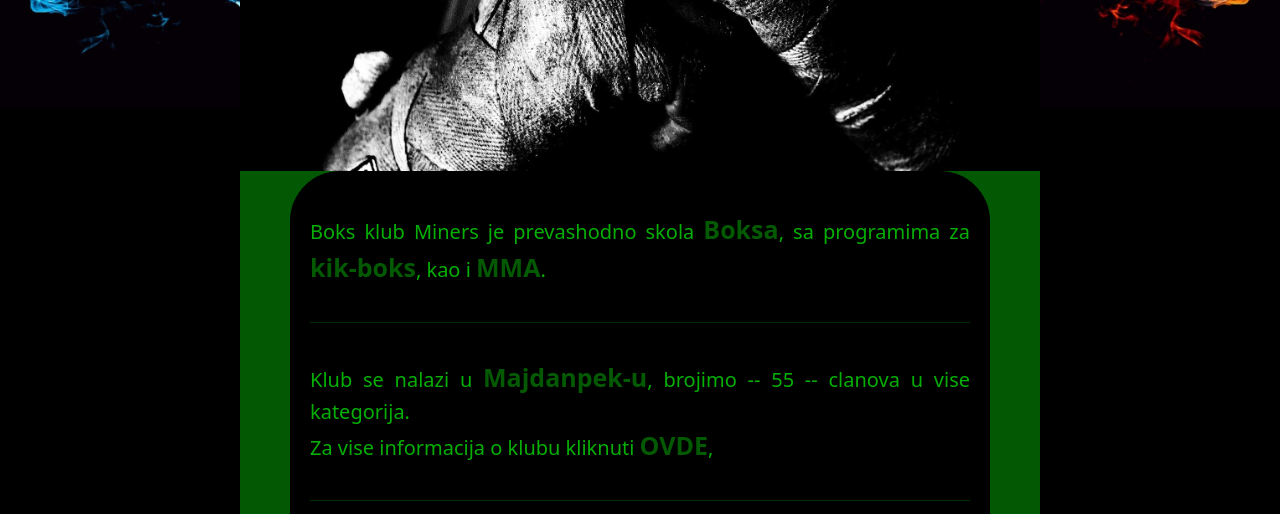
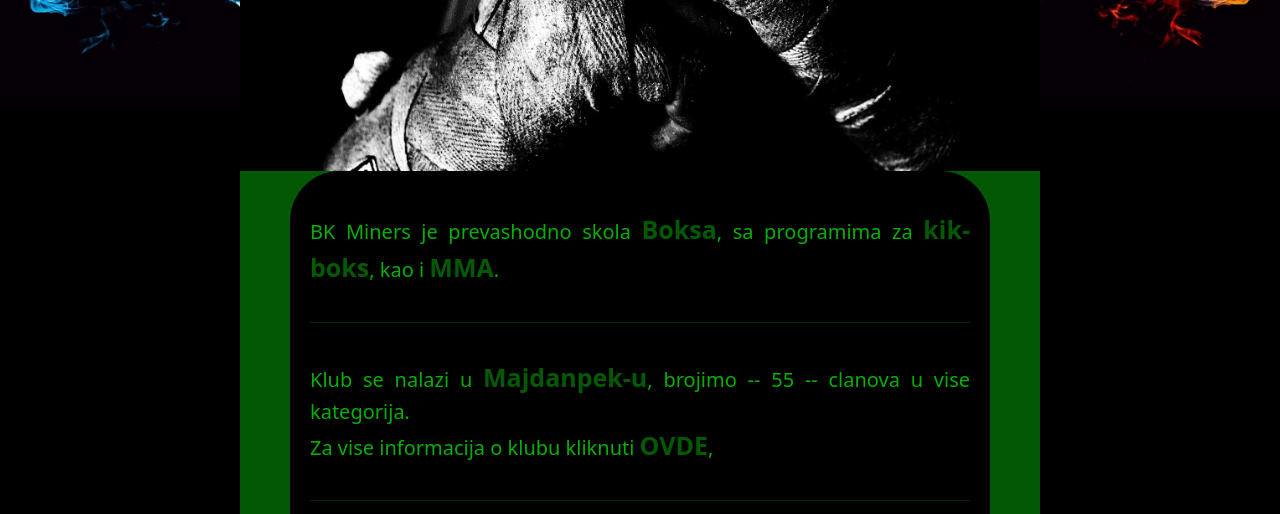
Before and after one commit to cyberfrenky/bkminers, a plain HTML site: page index.html in a window 1280 px wide. Shown: the part 506-1020 px from the top of the page. Drawn offline with nearby package versions, Linux system fonts and the light colour scheme.

```diff
--- a/index.html
+++ b/index.html
@@ -96,7 +96,7 @@
             </div>
 
             <div class="info-text">
-              <p class="info-content">Boks klub Miners je prevashodno skola <a target="_blank" class="content-link" href="https://sr.wikipedia.org/sr-ec/%D0%91%D0%BE%D0%BA%D1%81">Boksa</a>,
+              <p class="info-content">BK Miners je prevashodno skola <a target="_blank" class="content-link" href="https://sr.wikipedia.org/sr-ec/%D0%91%D0%BE%D0%BA%D1%81">Boksa</a>,
                 sa programima za <a target="_blank" class="content-link" href="https://sr.wikipedia.org/wiki/%D0%9A%D0%B8%D0%BA-%D0%B1%D0%BE%D0%BA%D1%81">kik-boks</a>,
                 kao i <a target="_blank" class="content-link" href="https://sr.wikipedia.org/sr-ec/%D0%9C%D0%B5%D1%88%D0%BE%D0%B2%D0%B8%D1%82%D0%B5_%D0%B1%D0%BE%D1%80%D0%B8%D0%BB%D0%B0%D1%87%D0%BA%D0%B5_%D0%B2%D0%B5%D1%88%D1%82%D0%B8%D0%BD%D0%B5">MMA</a>.</p>
                 <hr>
```
